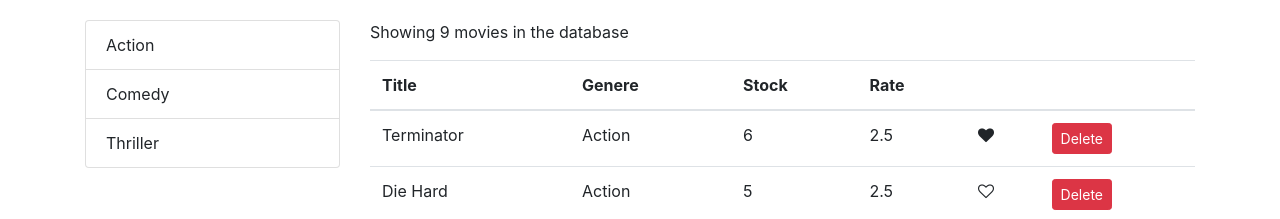
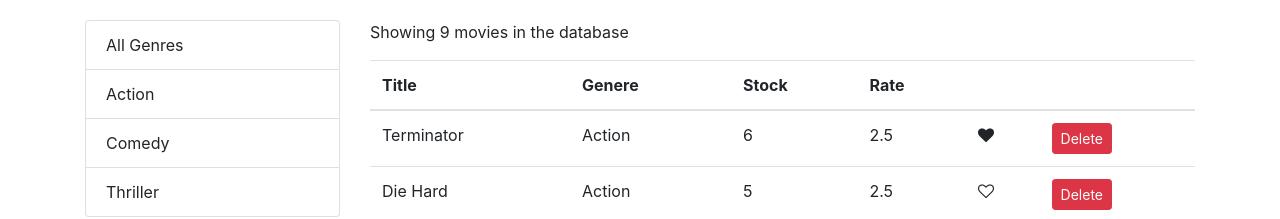
Before and after one commit to mriyank/vidly, a React (Create React App) app: page / in a window 1280 px wide. Shown: the top 219 px of the page. Built offline with nearby package versions, Linux system fonts and the light colour scheme.

Commit message:
added All Genre filter

```diff
--- a/src/components/movies.jsx
+++ b/src/components/movies.jsx
@@ -15,7 +15,8 @@
   };
 
   componentDidMount() {
-    this.setState({ movies: getMovies(), genres: getGenres() });
+    const genres = [{ name: "All Genres" }, ...getGenres()];
+    this.setState({ movies: getMovies(), genres });
   }
 
   handleDelete = (movie) => {
@@ -37,7 +38,7 @@
   };
 
   handleGenreSelect = (genre) => {
-    this.setState({selectedGenre:genre});
+    this.setState({ selectedGenre: genre, currentPage: 1 });
   };
 
   render() {
@@ -51,9 +52,10 @@
 
     if (count === 0) return <p>there are no movies in the database</p>;
 
-    const filtered = selectedGenre
-      ? allMovies.filter((m) => m.genre._id === selectedGenre._id)
-      : allMovies;
+    const filtered =
+      selectedGenre && selectedGenre._id
+        ? allMovies.filter((m) => m.genre._id === selectedGenre._id)
+        : allMovies;
 
     const movies = paginate(filtered, currentPage, pageSize);
 
@@ -67,7 +69,7 @@
           />
         </div>
         <div className="col">
-          <p>Showing {count} movies in the database</p>
+          <p>Showing {filtered.length} movies in the database</p>
           <table className="table">
             <thead>
               <tr>
```
